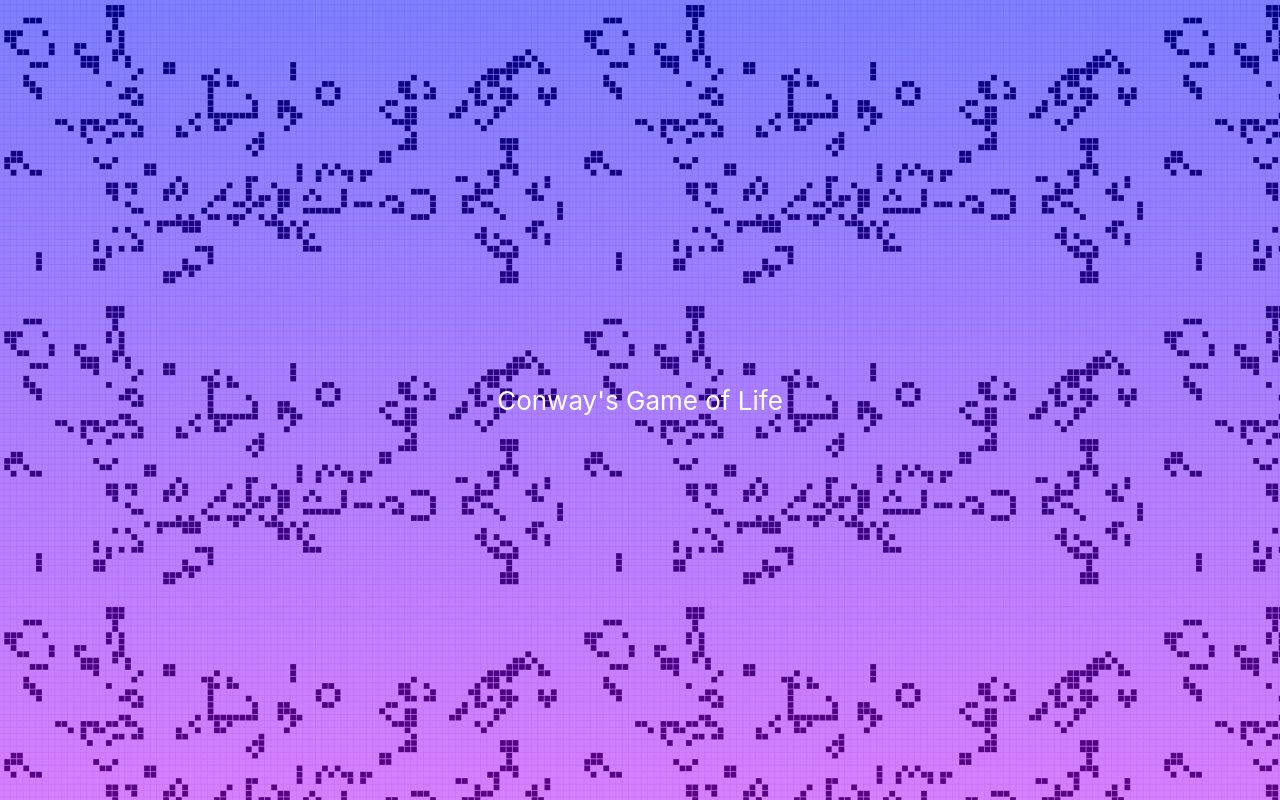
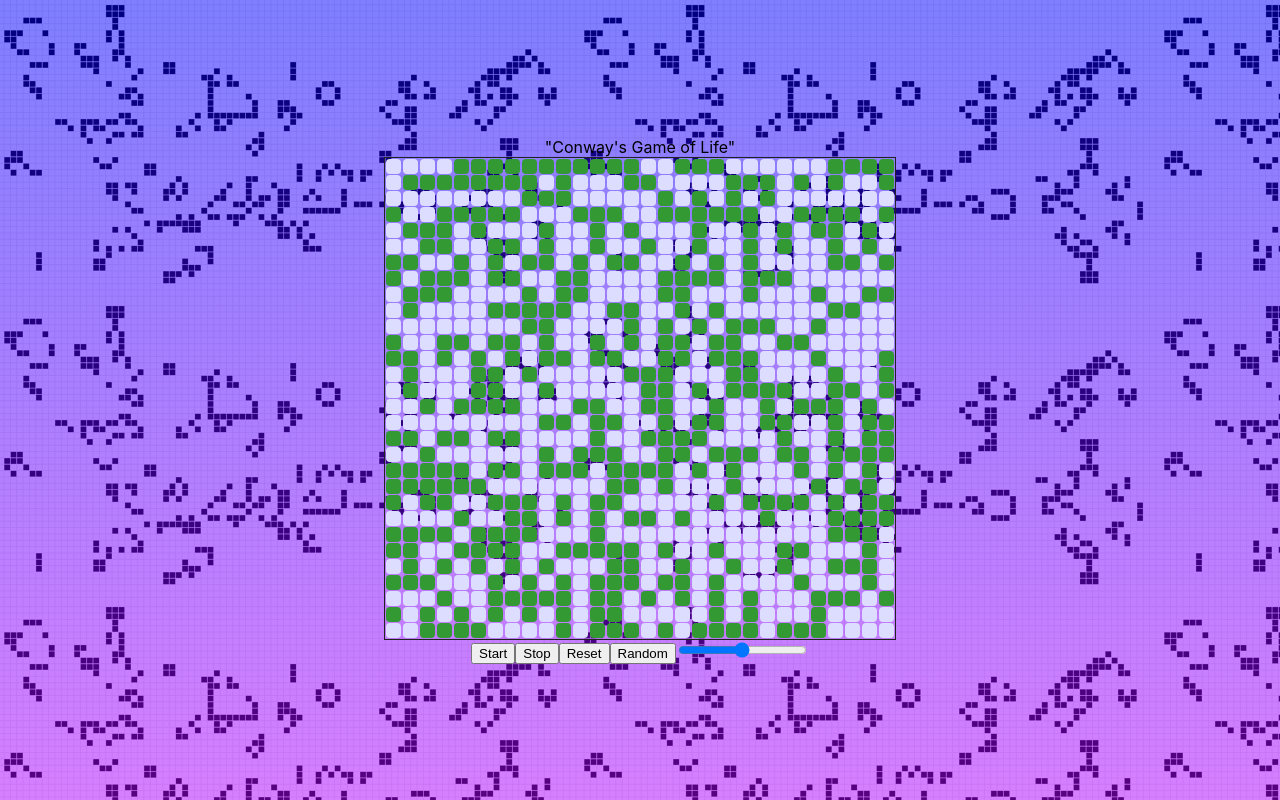
Before and after one commit to sophiasagan/game-of-life, a React (Create React App) app: page / in a window 1280 px wide. Built offline with nearby package versions, Linux system fonts and the light colour scheme.

Commit message:
basic grid with random function and controls

```diff
--- a/src/App.css
+++ b/src/App.css
@@ -1,40 +1,11 @@
 .App {
   text-align: center;
-}
-
-/* .App-logo {
-  height: 40vmin;
-  pointer-events: none;
-} */
-
-/* @media (prefers-reduced-motion: no-preference) {
-  .App-logo {
-    animation: App-logo-spin infinite 20s linear;
-  }
-} */
-
-.App-header {
-  /* background-color: #282c34; */
+  width: 100vw;
+  height: 100vh;
+  display: flex;
+  justify-content: center;
+  align-items: center;
+  flex-direction: column;
   background-image: linear-gradient(rgba(0, 0, 255, 0.5), rgba(174, 0, 255, 0.5)),
   url("img/background.png");
-  min-height: 100vh;
-  display: flex;
-  flex-direction: column;
-  align-items: center;
-  justify-content: center;
-  font-size: calc(10px + 2vmin);
-  color: white;
 }
-
-.App-link {
-  color: #61dafb;
-}
-
-/* @keyframes App-logo-spin {
-  from {
-    transform: rotate(0deg);
-  }
-  to {
-    transform: rotate(360deg);
-  }
-} */
--- a/src/App.js
+++ b/src/App.js
@@ -1,27 +1,22 @@
-import React from 'react';
-import logo from './logo.svg';
+import React from "react";
+import Grid from './components/Grid/Grid';
 import './App.css';
 
-function App() {
+
+function App(){
+
   return (
     <div className="App">
       <header className="App-header">
-        {/* <img src={logo} className="App-logo" alt="logo" /> */}
-        <p>
-          {/* Edit <code>src/App.js</code> and save to reload. */}
-          Conway's Game of Life
-        </p>
-        {/* <a
-          className="App-link"
-          href="https://reactjs.org"
-          target="_blank"
-          rel="noopener noreferrer"
-        >
-          Learn React
-        </a> */}
+        "Conway's Game of Life"
       </header>
+      <main>
+        <Grid />
+
+      </main>
     </div>
   );
 }
 
+
 export default App;
--- /dev/null
+++ b/src/components/Cell/Cell.css
@@ -0,0 +1,6 @@
+.cell {
+    width: 15px;
+    height: 15px;
+    margin: 1px;
+    border-radius: 4px;
+  }
--- /dev/null
+++ b/src/components/Cell/Cell.js
@@ -0,0 +1,20 @@
+import React, { Component } from 'react';
+import './Cell.css';
+
+class Cell extends Component {
+  onClick = () => {
+    this.props.onCellClick(this.props.i, this.props.j);
+  }
+  render() {
+    const style = this.props.value ? {background: '#393'} : {background: '#ddf'};
+    return (
+      <div
+        className='cell'
+        onClick={this.onClick}
+        style={style}
+      />
+    );
+  }
+}
+
+export default Cell;
--- /dev/null
+++ b/src/components/Game.js
@@ -0,0 +1,85 @@
+export default class Game {
+  constructor(callback) {
+    this.size = 30;
+    this.grid = this.createGrid(this.size, this.size, true);
+    this.delay = 100;
+    this.callback = callback;
+  }
+
+  createGrid = (width, height, fillRandom) => {
+    var result = [];
+    for (var i = 0 ; i < width; i++) {
+        result[i] = [];
+        for (var j = 0; j < height; j++) {
+          if (fillRandom) {
+            result[i][j] = (Math.random() * 2 | 0) === 1 ? true: false
+          } else {
+            result[i][j] = false;
+          }
+        }
+    }
+    return result;
+  }
+
+  startGeneration = () => {
+    if (this.generation === undefined) {
+      this.generation = setInterval(this.tick, this.delay);
+    }
+  }
+
+  stopGeneration = () => {
+    clearInterval(this.generation);
+    this.generation = undefined;
+  }
+
+  setSpeed = (speedRate) => {
+    this.stopGeneration();
+    this.delay = 1000 / speedRate;
+  }
+
+  resetGrid = () => {
+    this.stopGeneration();
+    this.grid = this.createGrid(this.size, this.size, false);
+    this.callback();
+  }
+
+  randomize = () => {
+    this.stopGeneration();
+    this.grid = this.createGrid(this.size, this.size, true);
+    this.callback();
+  }
+
+  swapCell = (i, j) => {
+    this.grid[i][j] = !this.grid[i][j];
+    this.callback();
+  }
+
+  countNeighbors = (i, j) => {
+    let count = 0;
+    const neighbors = [[-1, -1],[-1, 0], [-1, 1], [0, -1], [0, 1], [1, -1], [1, 0], [1, 1]];
+    for (let n of neighbors) {
+      if(this.grid[i+n[0]][j+n[1]] === true) {
+        count++;
+      }
+    }
+    return count;
+  }
+
+  tick = () => {
+    let newGrid = this.createGrid(this.size, this.size, false);
+    for (var i = 1; i < this.size - 1; i++) {
+      for (var j = 1; j < this.size - 1; j++) {
+        const count = this.countNeighbors(i, j);
+        newGrid[i][j] = false;
+        if (this.grid[i][j] === true && (count === 2 || count === 3)) {
+            newGrid[i][j] = true;
+        }
+        if (this.grid[i][j] === false && count === 3) {
+          newGrid[i][j] = true;
+        }
+      }
+    }
+    this.grid = newGrid;
+    this.callback();
+  }
+}
--- /dev/null
+++ b/src/components/Grid/Grid.css
@@ -0,0 +1,4 @@
+.grid {
+  display: flex;
+  border: solid 1px #222;
+}
--- /dev/null
+++ b/src/components/Grid/Grid.js
@@ -0,0 +1,51 @@
+import './Grid.css';
+import React, { Component } from 'react';
+import Cell from '../Cell/Cell';
+import Game from '../Game';
+
+class Grid extends Component {
+  constructor (props) {
+    super(props);
+    this.state = {ticks: 0};
+    this.Game = new Game(() => {this.setState({ticks: this.state.ticks + 1})});
+  }
+
+  onStartClick = () => { this.Game.startGeneration(); }
+  onStopClick = () => { this.Game.stopGeneration(); }
+  onResetClick = () => { this.Game.resetGrid(); }
+  onRandomClick = () => { this.Game.randomize(); }
+  onCellClick = (i, j) => { this.Game.swapCell(i, j); }
+  onChangeRange = (e) => { this.Game.setSpeed(e.target.value); }
+
+  render() {
+    const grid = this.Game.grid;
+    return (
+      <div>
+        <div className='grid'>
+          {
+            grid.map((sub, i) => {
+              return (
+                <div className={'col'} key={i}>
+                  {sub.map((v, j) => {
+                    return (
+                      <div key={j}>
+                        <Cell i={i} j={j} onCellClick={this.onCellClick} value={v} />
+                      </div>
+                    );
+                  })}
+                </div>
+              );
+            })
+          }
+        </div>
+        <button onClick={this.onStartClick}>Start</button>
+        <button onClick={this.onStopClick}>Stop</button>
+        <button onClick={this.onResetClick}>Reset</button>
+        <button onClick={this.onRandomClick}>Random</button>
+        <input type="range" min="1" max="100" onInput={this.onChangeRange}/>
+      </div>
+    );
+  }
+}
+
+export default Grid;
--- /dev/null
+++ b/src/components/Grid/index.js
@@ -0,0 +1,3 @@
+import Grid from './Grid';
+
+export default Grid;
```
Also changed, not shown: package.json (+13 -1 lines), 2 other files (tests, documents, lock files or other folders).
